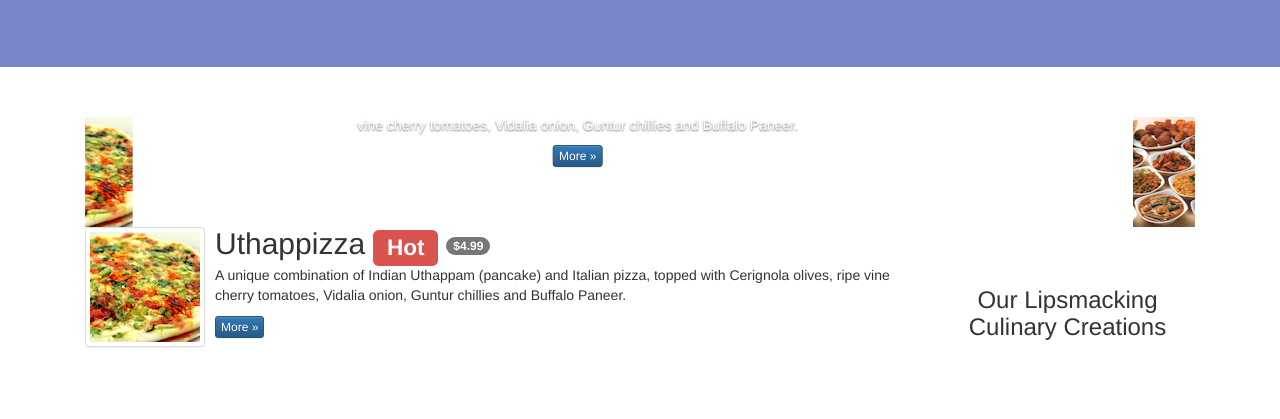
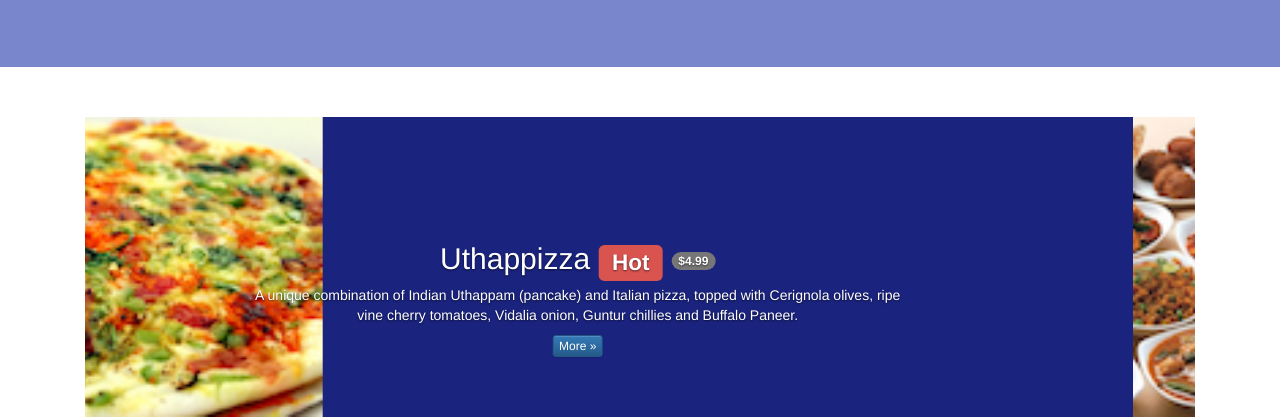
Before and after one commit to MohammedFCIS/conFusion, a plain HTML site: page index.html in a window 1280 px wide. Shown: the part 392-811 px from the top of the page. Drawn offline with nearby package versions, Linux system fonts and the light colour scheme.

Commit message:
Adding CSS Classes

```diff
--- a/css/mystyles.css
+++ b/css/mystyles.css
@@ -68,6 +68,18 @@ body{
 .affix {
     top:100px;
 }
+.carousel {
+    background:#1A237E;
+}
+.carousel .item {
+  height: 300px;
+}
+.item img {
+    position: absolute;
+    top: 0;
+    left: 0;
+    min-height: 300px;
+}
 
 .whiteLabel{
     color: #FFFFFF;
```
Also changed, not shown: index.html (+1 -0 lines).
